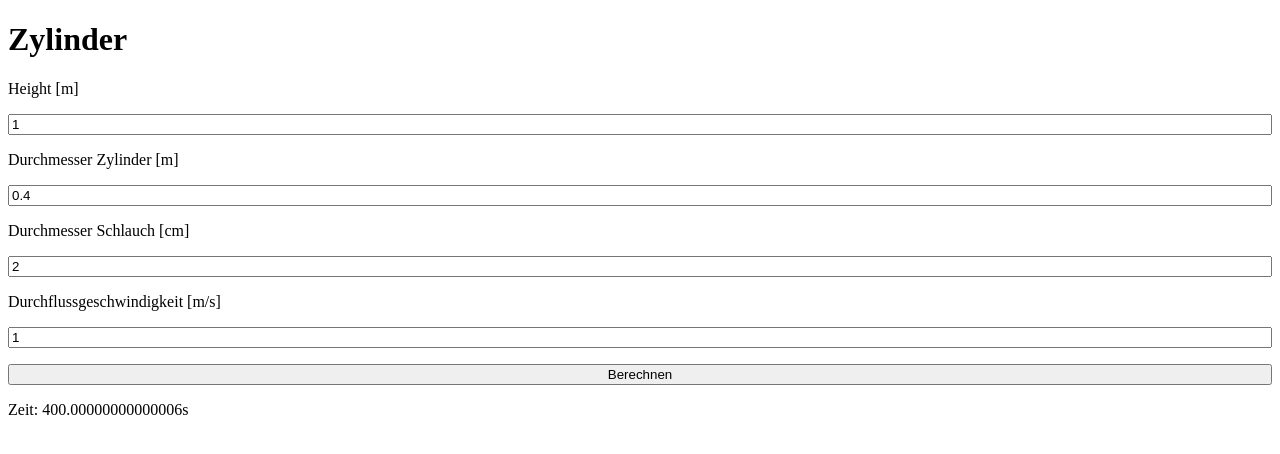
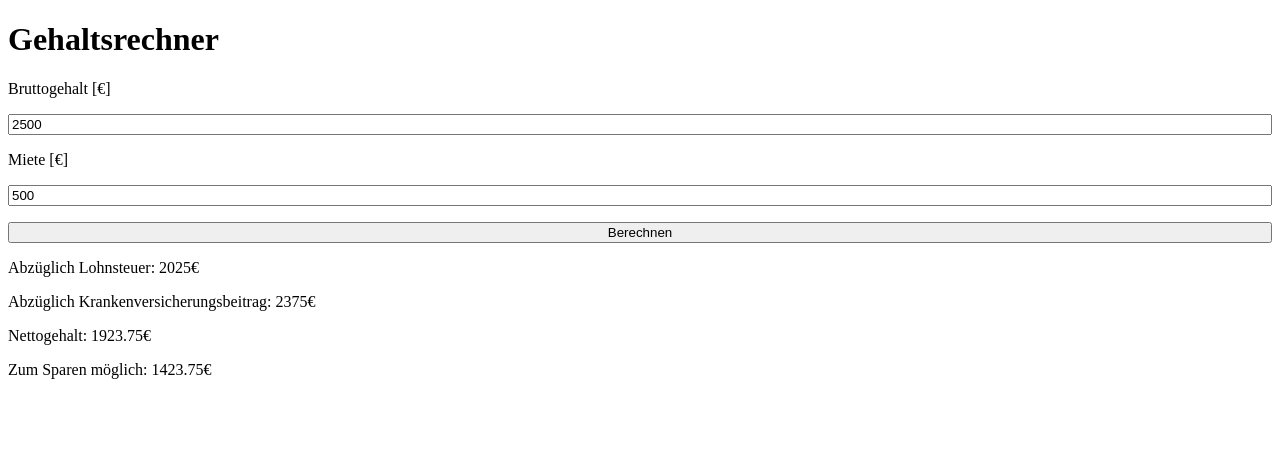
Before and after one commit to CreatorSiSo/info, a website built with Vite: page index.html in a window 1280 px wide. Both pictures are taken after a click on the button "Berechnen". Built offline with nearby package versions, Linux system fonts and the light colour scheme.

Commit message:
Lk html/js.

```diff
--- a/index.html
+++ b/index.html
@@ -18,24 +18,23 @@
 	</style>
 
 	<body>
-		<h1>Zylinder</h1>
+		<h1>Gehaltsrechner</h1>
 
-		<form action="get_coffee">
-			<label for="height">Height [m]</label>
-			<input id="height" type="number" value="1" />
+		<form action="calc_money">
+			<label for="brutto">Bruttogehalt [€]</label>
+			<input id="brutto" type="number" value="2500" />
 
-			<label for="d_cylinder">Durchmesser Zylinder [m]</label>
-			<input id="d_cylinder" type="number" value="0.4" />
-
-			<label for="d_tube">Durchmesser Schlauch [cm]</label>
-			<input id="d_tube" type="number" value="2" />
-
-			<label for="speed">Durchflussgeschwindigkeit [m/s]</label>
-			<input id="speed" type="number" value="1" />
+			<label for="rent">Miete [€]</label>
+			<input id="rent" type="number" value="500" />
 
 			<input id="calc_button" type="button" value="Berechnen" />
 
-			<div>Zeit: <span id="time_status"></span></div>
+			<div>Abzüglich Lohnsteuer: <span id="netto_1_status"></span></div>
+			<div>
+				Abzüglich Krankenversicherungsbeitrag: <span id="netto_2_status"></span>
+			</div>
+			<div>Nettogehalt: <span id="netto_status"></span></div>
+			<div>Zum Sparen möglich: <span id="rest_status"></span></div>
 		</form>
 	</body>
 </html>
--- a/src/main.ts
+++ b/src/main.ts
@@ -1,35 +1,25 @@
-// Ein zylinderförmiger Behälter vom Durchmesser d1(m) und der Höhe h(m) wird durch einen Schlauch mit dem Durchmesser d2(cm) mit Wein gefüllt.
-// Die Durchflussgeschwindigkeit ist v (m/s).
-// Durch ein Programm soll die Zeit ermittelt werden, die zum vollständigen Füllen des Behälters benötigt wird.
-
-// VZ = PI * r * r * h
-
-// VS = PI * r * r * l          | l = vS * t
-// VS = PI * r * r * vS * t
-
-// VZ = VS
-// PI * rZ * rZ * h = PI * rS * rS * vS * t  | /PI
-// rZ * rZ * h = rS * rS * vS * t            | /(rS * rS * vS)
-// t = (rZ * rZ * h) / (rS * rS * vS)
-
-const calcTime = (h: number, rZ: number, rS: number, vS: number) =>
-	(rZ * rZ * h) / (rS * rS * vS);
-
-const heightInput = document.querySelector("#height") as HTMLInputElement;
-const dCylindInput = document.querySelector("#d_cylinder") as HTMLInputElement;
-const dTubeInput = document.querySelector("#d_tube") as HTMLInputElement;
-const speedInput = document.querySelector("#speed") as HTMLInputElement;
+const bruttoInput = document.querySelector("#brutto") as HTMLInputElement;
+const rentInput = document.querySelector("#rent") as HTMLInputElement;
 
 const calcButton = document.querySelector("#calc_button") as HTMLButtonElement;
-const timeStatus = document.querySelector("#time_status") as HTMLElement;
+
+const netto1Status = document.querySelector("#netto_1_status") as HTMLElement;
+const netto2Status = document.querySelector("#netto_2_status") as HTMLElement;
+const nettoStatus = document.querySelector("#netto_status") as HTMLElement;
+const restStatus = document.querySelector("#rest_status") as HTMLElement;
 
 calcButton.addEventListener("click", (e) => {
 	e.preventDefault;
-	const h = parseFloat(heightInput.value);
-	const rZ = parseFloat(dCylindInput.value) / 2;
-	const rS = parseFloat(dTubeInput.value) / 200;
-	const vS = parseFloat(speedInput.value);
-	timeStatus.textContent = calcTime(h, rZ, rS, vS).toString() + "s";
+	const brutto = parseFloat(bruttoInput.value);
+	const netto1 = brutto - brutto * 0.19;
+	const netto2 = brutto - brutto * 0.05;
+	const netto = netto1 - netto1 * 0.05;
+	const rest = netto - parseFloat(rentInput.value);
+
+	netto1Status.textContent = netto1.toString() + "€";
+	netto2Status.textContent = netto2.toString() + "€";
+	nettoStatus.textContent = netto.toString() + "€";
+	restStatus.textContent = rest.toString() + "€";
 });
 
 export {};
```
